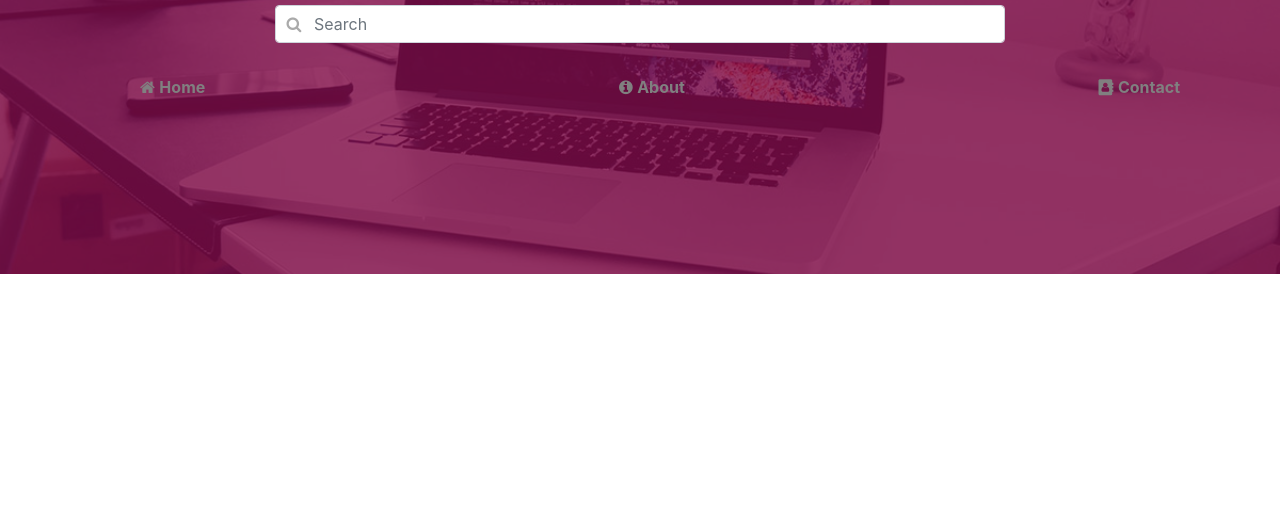
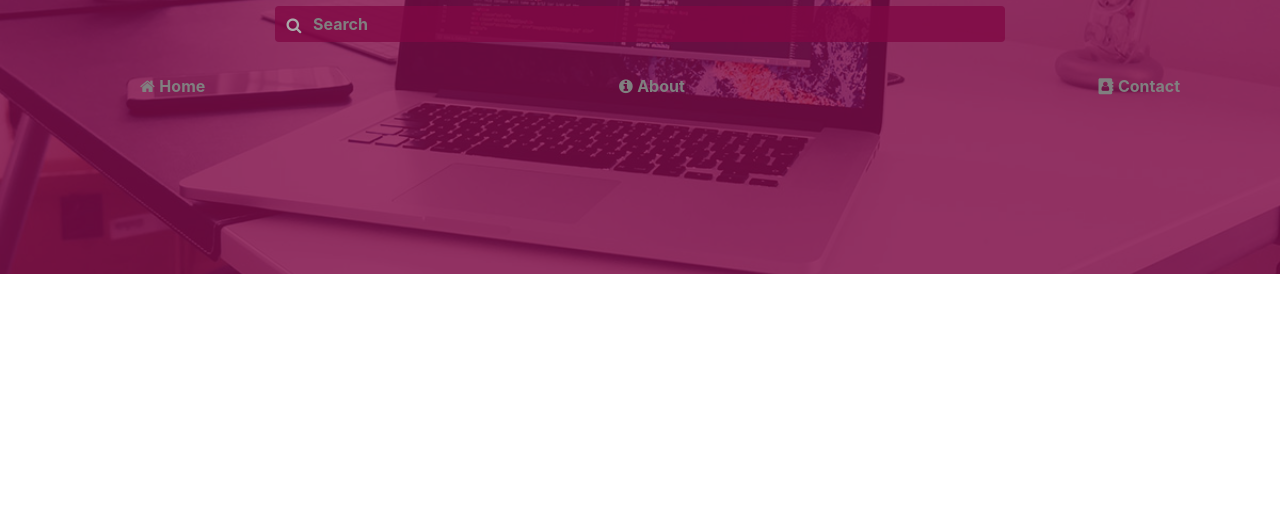
Before and after one commit to ArshakPetrosyan-1994/frontend, a plain HTML site: page index.html in a window 1280 px wide. Shown: the part 286-800 px from the top of the page. Drawn offline with nearby package versions, Linux system fonts and the light colour scheme.

Commit message:
avelacri header

```diff
--- a/css/style.css
+++ b/css/style.css
@@ -31,6 +31,16 @@ header{
     color: grey;
     font-family: 'Dosis', sans-serif;
 }
+.has-search input{
+    border: 0;
+    background-color: rgba(128, 8, 68, 0.8);
+    color: gray;
+    font-weight: bold;
+}
+.has-search input::placeholder{
+    color: gray;
+    font-weight: bold;
+}
 .has-search .form-control {
     padding-left: 2.375rem;
 }
```
